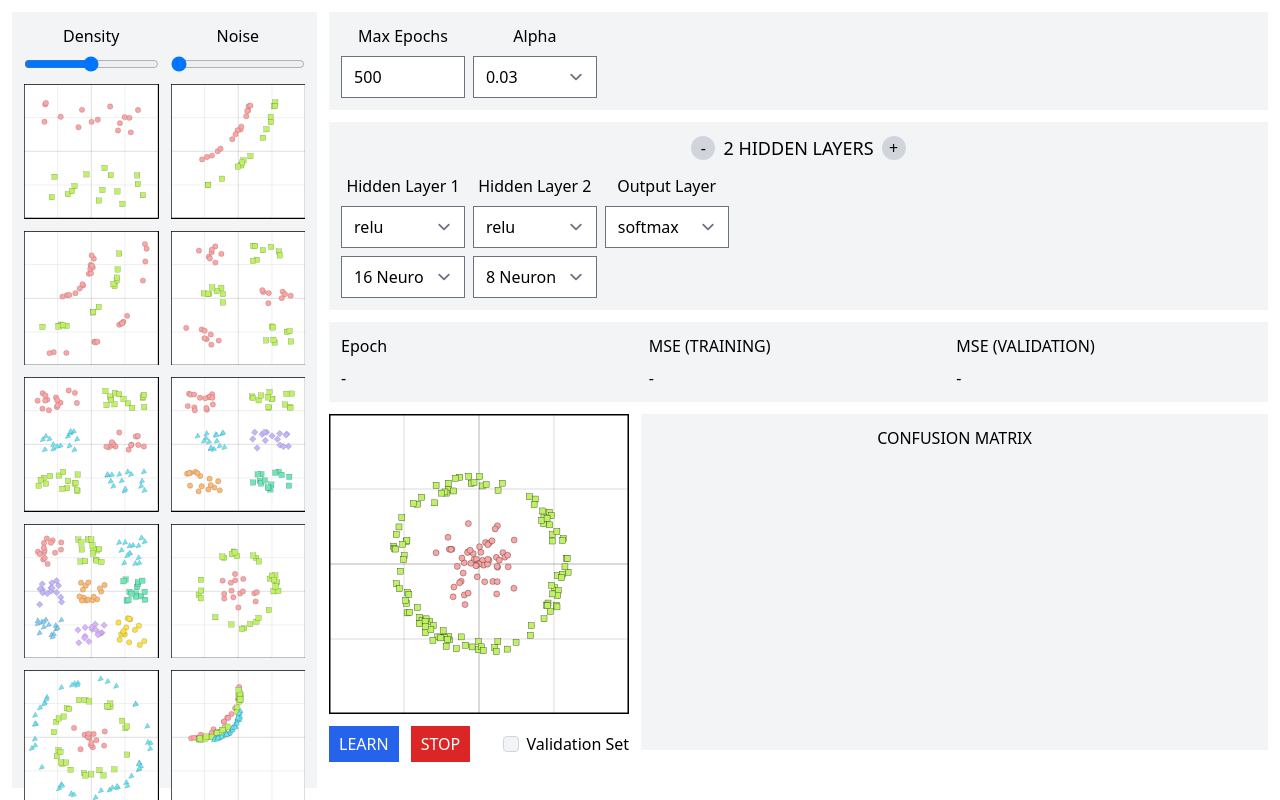
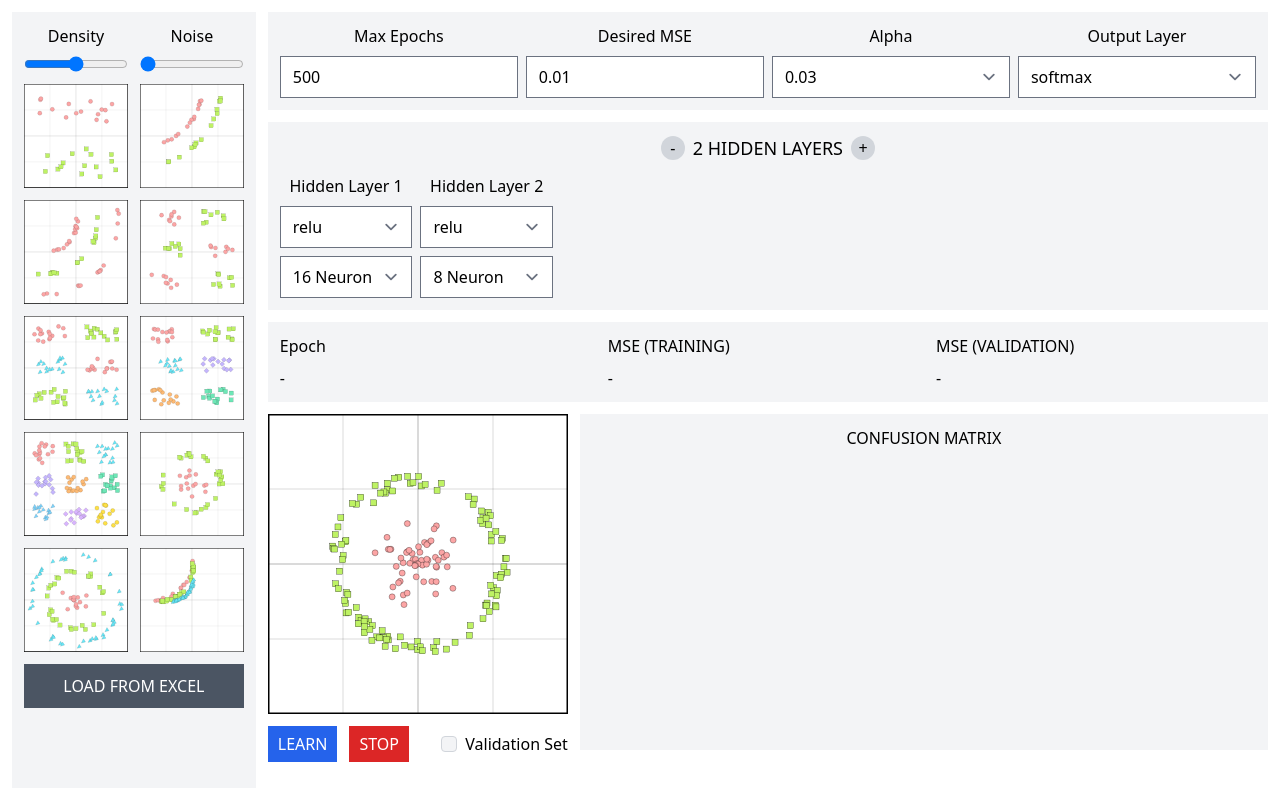
Before and after one commit to razisayyed/nn-multiclass-classification, a React (Vite) app: page / in a window 1280 px wide. Built offline with nearby package versions, Linux system fonts and the light colour scheme.

Commit message:
add desiredMse and UI refactoring

```diff
--- a/src/App.tsx
+++ b/src/App.tsx
@@ -47,6 +47,7 @@
     outputLayer: { neuronsCount: 2, activationFunction: "softmax" },
     alpha: 0.03,
     maxEpochs: 500,
+    desiredMse: 0.01,
     trainingData: preset(8, 56, 0), // 70%
     validationData: preset(8, 12, 0), // 15%
     testingData: preset(8, 12, 0), // 15%
@@ -137,7 +138,7 @@
 
   return (
     <div className="flex justify-stretch items-stretch gap-3 h-screen overflow-hidden p-3">
-      <div className="bg-gray-100 p-3 w-[400px] grid grid-cols-2 gap-3 content-start">
+      <div className="bg-gray-100 p-3 w-[300px] grid grid-cols-2 gap-3 content-start">
         <div className="flex flex-col gap-2">
           <div className="text-center">Density</div>
           <input type="range" min={40} max={120} step={1} className="slider" value={settings.density} onChange={(e) => dispatchSettings({ type: "SET_DENSITY", payload: { density: +e.target.value } })} />
@@ -180,10 +181,14 @@
       </div>
       <main className="h-screen overflow-auto w-full">
         <div className="bg-gray-100 p-3 w-full mb-3">
-          <div className="grid grid-cols-7 gap-2">
+          <div className="grid grid-cols-4 gap-2">
             <div className="flex flex-col items-stretch gap-2">
               <div className="text-center">Max Epochs</div>
               <input type="number" value={settings.maxEpochs} onChange={(e) => dispatchSettings({ type: "SET_MAX_EPOCHS", payload: { maxEpochs: +e.target.value } })} />
+            </div>
+            <div className="flex flex-col items-stretch gap-2">
+              <div className="text-center">Desired MSE</div>
+              <input type="number" value={settings.desiredMse} onChange={(e) => dispatchSettings({ type: "SET_DESIRED_MSE", payload: { desiredMse: +e.target.value } })} />
             </div>
             <div className="flex flex-col items-stretch gap-2">
               <div className="text-center">Alpha</div>
@@ -199,6 +204,15 @@
                 <option value="0.07">0.07</option>
                 <option value="0.1">0.1</option>
                 <option value="0.2">0.2</option>
+              </select>
+            </div>
+            <div className="flex flex-col items-stretch gap-2">
+              <div className="text-center">Output Layer</div>
+              <select value={settings.outputLayer.activationFunction} onChange={(e) => dispatchSettings({ type: "SET_OUTPUT_LAYER_ACTIVATION", payload: { activationFunction: e.target.value } })}>
+                <option value="softmax">softmax</option>
+                <option value="tanh">tanh</option>
+                <option value="sigmoid">sigmoid</option>
+                <option value="relu">relu</option>
               </select>
             </div>
           </div>
@@ -227,15 +241,6 @@
                 </select>
               </div>
             ))}
-            <div className="flex flex-col items-stretch gap-2">
-              <div className="text-center">Output Layer</div>
-              <select value={settings.outputLayer.activationFunction} onChange={(e) => dispatchSettings({ type: "SET_OUTPUT_LAYER_ACTIVATION", payload: { activationFunction: e.target.value } })}>
-                <option value="softmax">softmax</option>
-                <option value="tanh">tanh</option>
-                <option value="sigmoid">sigmoid</option>
-                <option value="relu">relu</option>
-              </select>
-            </div>
           </div>
         </div>
         <div className="bg-gray-100 p-3 w-full mb-3">
--- a/src/settings.ts
+++ b/src/settings.ts
@@ -10,6 +10,9 @@
     }
     alpha: number;
     maxEpochs: number;
+    desiredMse: number;
+    // validationRatio: number;
+    // testingRatio: number;
     trainingData: number[][];
     validationData: number[][];
     testingData: number[][];
@@ -41,6 +44,8 @@
         newState = { ...state, alpha: action.payload.alpha };
     } else if (action.type === 'SET_MAX_EPOCHS') {
         newState = { ...state, maxEpochs: action.payload.maxEpochs };
+    } else if (action.type === 'SET_DESIRED_MSE') {
+        newState = { ...state, desiredMse: action.payload.desiredMse };
     } else if (action.type === 'SET_TRAINING_DATA') {
         newState = { ...state, trainingData: action.payload.trainingData };
     } else if (action.type === 'SET_VALIDATION_DATA') {
```
